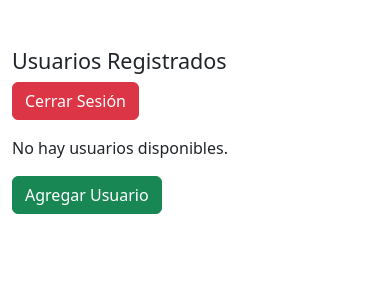
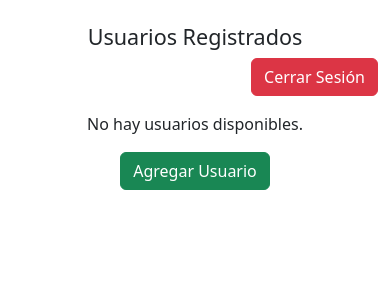
Before and after one commit to Jacobsin12/damija, a React (Create React App) app: page /home in a window 390 px wide. Shown: the top 300 px of the page. Built offline with nearby package versions, Linux system fonts and the light colour scheme; sample sign-in values are in the browser's storage.

Commit message:
Responsiva

```diff
--- a/src/screens/Home.js
+++ b/src/screens/Home.js
@@ -1,6 +1,6 @@
 import React, { useState, useEffect } from 'react';
 import { useLocation, useNavigate } from 'react-router-dom';
-import { Button, ListGroup, Modal, Form } from 'react-bootstrap';
+import { Button, ListGroup, Modal, Form, Container, Row, Col } from 'react-bootstrap';
 
 const Home = () => {
   const navigate = useNavigate();
@@ -11,15 +11,13 @@ const Home = () => {
   const [newUser, setNewUser] = useState({ nombre: '', correo: '' });
   const [error, setError] = useState('');
 
-  // Comprobamos si el usuario está autenticado
   useEffect(() => {
     const user = localStorage.getItem('user');
     if (!user) {
-      navigate('/login'); // Si no está autenticado, redirige al login
+      navigate('/login');
     }
   }, [navigate]);
 
-  // Función para manejar el agregar usuario
   const handleAddUser = () => {
     if (!newUser.nombre || !newUser.correo) {
       setError('Todos los campos son obligatorios');
@@ -30,51 +28,45 @@ const Home = () => {
     setNewUser({ nombre: '', correo: '' });
   };
 
-  // Función para eliminar un usuario
   const handleDeleteUser = (userId) => {
     console.log('Eliminar usuario con id:', userId);
   };
 
-  // Función para editar un usuario
   const handleEditUser = (userId) => {
     console.log('Editar usuario con id:', userId);
   };
 
-  // Función para cerrar sesión
   const handleLogout = () => {
-    localStorage.removeItem('user'); // Eliminar el usuario del localStorage
-    navigate('/login'); // Redirigir al login
+    localStorage.removeItem('user');
+    navigate('/login');
   };
 
   return (
-    <div className="container mt-5">
-      <h4>Usuarios Registrados</h4>
+    <Container fluid className="mt-4">
+      <Row className="justify-content-center">
+        <Col xs={12} md={8} lg={6}>
+          <h4 className="text-center">Usuarios Registrados</h4>
 
           {/* Botón de cerrar sesión */}
+          <div className="d-flex justify-content-end">
             <Button variant="danger" onClick={handleLogout} className="mb-3">
               Cerrar Sesión
             </Button>
+          </div>
 
           {/* Lista de usuarios */}
           {users && users.length > 0 ? (
             <ListGroup>
               {users.map((user) => (
-            <ListGroup.Item key={user.id} className="d-flex justify-content-between align-items-center">
-              <div>
+                <ListGroup.Item key={user.id} className="d-flex flex-column flex-md-row justify-content-between align-items-center">
+                  <div className="text-center text-md-start">
                     <strong>{user.nombre}</strong> - {user.correo}
                   </div>
-              <div>
-                <Button
-                  variant="warning"
-                  className="me-2"
-                  onClick={() => handleEditUser(user.id)}
-                >
+                  <div className="mt-2 mt-md-0">
+                    <Button variant="warning" className="me-2 mb-1 mb-md-0" onClick={() => handleEditUser(user.id)}>
                       Editar
                     </Button>
-                <Button
-                  variant="danger"
-                  onClick={() => handleDeleteUser(user.id)}
-                >
+                    <Button variant="danger" onClick={() => handleDeleteUser(user.id)}>
                       Eliminar
                     </Button>
                   </div>
@@ -82,18 +74,20 @@ const Home = () => {
               ))}
             </ListGroup>
           ) : (
-        <p>No hay usuarios disponibles.</p>
+            <p className="text-center">No hay usuarios disponibles.</p>
           )}
 
           {/* Botón para agregar un nuevo usuario */}
-      <div className="mt-3">
+          <div className="mt-3 text-center">
             <Button variant="success" onClick={() => setShowAddModal(true)}>
               Agregar Usuario
             </Button>
           </div>
+        </Col>
+      </Row>
 
       {/* Modal para agregar un nuevo usuario */}
-      <Modal show={showAddModal} onHide={() => setShowAddModal(false)}>
+      <Modal show={showAddModal} onHide={() => setShowAddModal(false)} centered>
         <Modal.Header closeButton>
           <Modal.Title>Agregar Nuevo Usuario</Modal.Title>
         </Modal.Header>
@@ -118,13 +112,13 @@ const Home = () => {
               />
             </Form.Group>
             {error && <div className="text-danger mt-2">{error}</div>}
-            <Button variant="primary" className="mt-3" onClick={handleAddUser}>
+            <Button variant="primary" className="mt-3 w-100" onClick={handleAddUser}>
               Agregar Usuario
             </Button>
           </Form>
         </Modal.Body>
       </Modal>
-    </div>
+    </Container>
   );
 };
 
```
Lines whose indentation alone changed are shown as unchanged.
